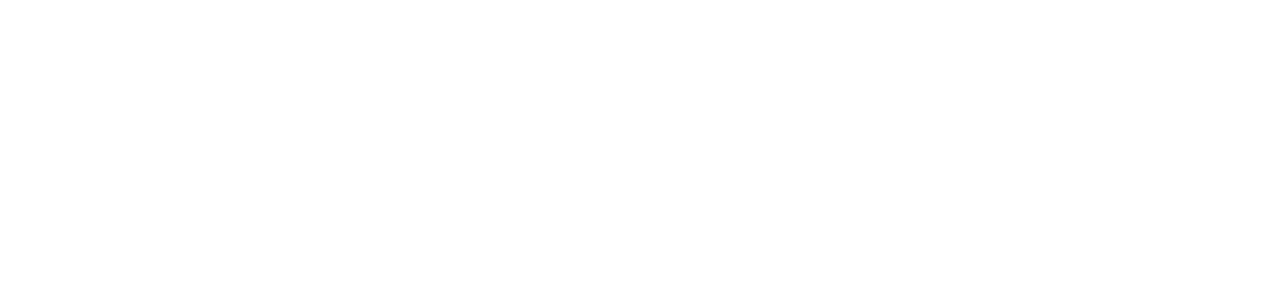
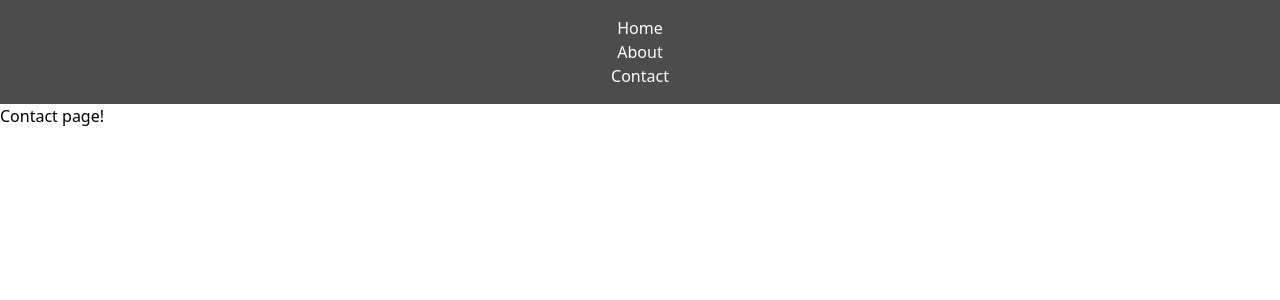
Before and after one commit to Abdulsalam001Arnold/web-dev-batch-3, a React (Vite) app: page /contact in a window 1280 px wide. Before the commit this address had no page. Shown: the top 300 px of the page. Built offline with nearby package versions, Linux system fonts and the light colour scheme.

Commit message:
added api

```diff
--- a/src/App.jsx
+++ b/src/App.jsx
@@ -1,16 +1,18 @@
-import Button from "./components/button"
-import CounterBtn from "./components/CounterBtn"
+import Contact from './Pages/Contact'
 import {BrowserRouter, Routes, Route} from 'react-router-dom'
 import Home from "./Pages/Home"
 import About from "./Pages/About"
+import Navbar from "./components/Navbar"
 
 function App() {
   return (
       <>
         <BrowserRouter>
+        <Navbar/>
           <Routes>
             <Route path="/" element={<Home/>}/>
             <Route path="/about" element={<About/>}/>
+            <Route path="/contact" element={<Contact/>}/>
           </Routes>
         </BrowserRouter>
       </>
--- /dev/null
+++ b/src/Pages/Contact.jsx
@@ -0,0 +1,12 @@
+
+import { useEffect } from "react"
+
+export default function Contact() {
+    return(
+        <div>
+        <h1>
+            Contact page!
+            </h1>
+        </div>
+    )
+};
--- a/src/Pages/Home.jsx
+++ b/src/Pages/Home.jsx
@@ -1,8 +1,23 @@
 import Button from "../components/button";
 import CounterBtn from "../components/CounterBtn";
 import { Link } from "react-router-dom";
+import { useState, useEffect } from "react";
 
 export default function Home() {
+    const [items, setItems] = useState([])
+
+    useEffect(() => {
+        const fetchData = async () => {
+            const response = await fetch('https://dragonball-api.com/api/characters')
+
+            const data = await response.json()
+
+            console.log(data)
+            setItems(data.items)
+        }
+
+        fetchData()
+    }, [])
     return(
         <div>
     <div>
--- a/src/components/CounterBtn.jsx
+++ b/src/components/CounterBtn.jsx
@@ -1,5 +1,5 @@
 
-import { useState } from "react";
+import { useState, useEffect } from "react";
 
 export default function CounterBtn() {
     const [count, setCount] = useState(0)
@@ -8,6 +8,10 @@ export default function CounterBtn() {
         setCount(count + 1)
     }
 
+    useEffect(() => {
+        document.title = `Count: ${count}`
+    }, [count])
+
     const handleDecrease = () => {
         if(count > 0) {
             setCount(count - 1)
@@ -15,6 +19,7 @@ export default function CounterBtn() {
     }
     return(
         <div>
+        kojiojbriorjreirejtrjtjtj
     <h1 className="text-2xl ml-6">
             {count}
     </h1>
--- a/src/components/Navbar.jsx
+++ b/src/components/Navbar.jsx
@@ -3,7 +3,7 @@ import { Link } from "react-router-dom"
 
 export default function Navbar() {
     return(
-        <nav className="p-4 w-full bg-black/70 flex flex-col items-center justify-center">
+        <nav className="p-4 w-full bg-black/70 flex flex-col items-center justify-center text-white">
             <ul className="flex flex-col gap-x-1.5 items-center justify-center">
                 <li>
                 <Link to={'/'}>
```
